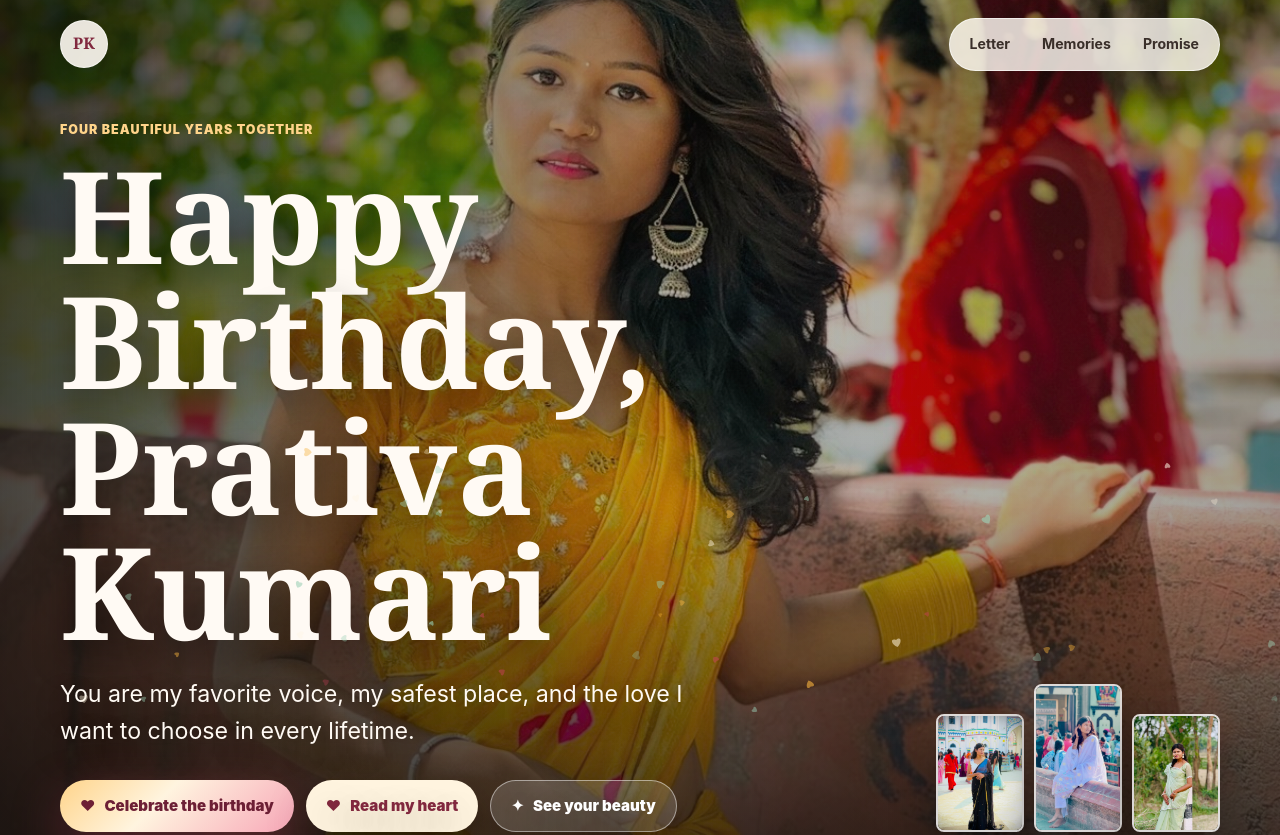
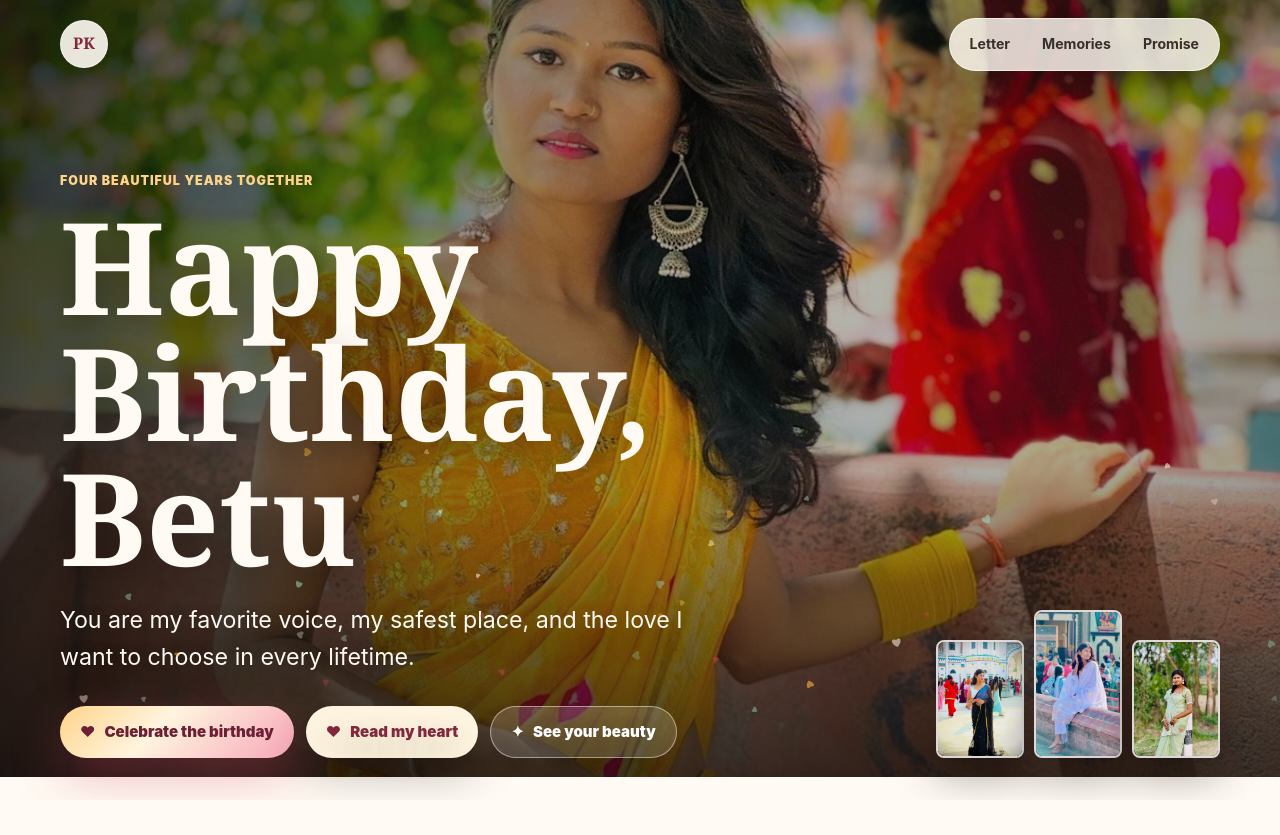
Before and after one commit to Codewith-Raja/Birthday, a plain HTML site: page index.html in a window 1280 px wide. Shown: the top 835 px of the page. Drawn offline with Linux system fonts and the light colour scheme.

Commit message:
Update index.html

```diff
--- a/index.html
+++ b/index.html
@@ -35,7 +35,7 @@
         <div class="hero-shade" aria-hidden="true"></div>
         <div class="hero-content">
           <p class="eyebrow">Four beautiful years together</p>
-          <h1>Happy Birthday, Prativa Kumari</h1>
+          <h1>Happy Birthday, Betu</h1>
           <p class="hero-copy">
             You are my favorite voice, my safest place, and the love I want to
             choose in every lifetime.
```
